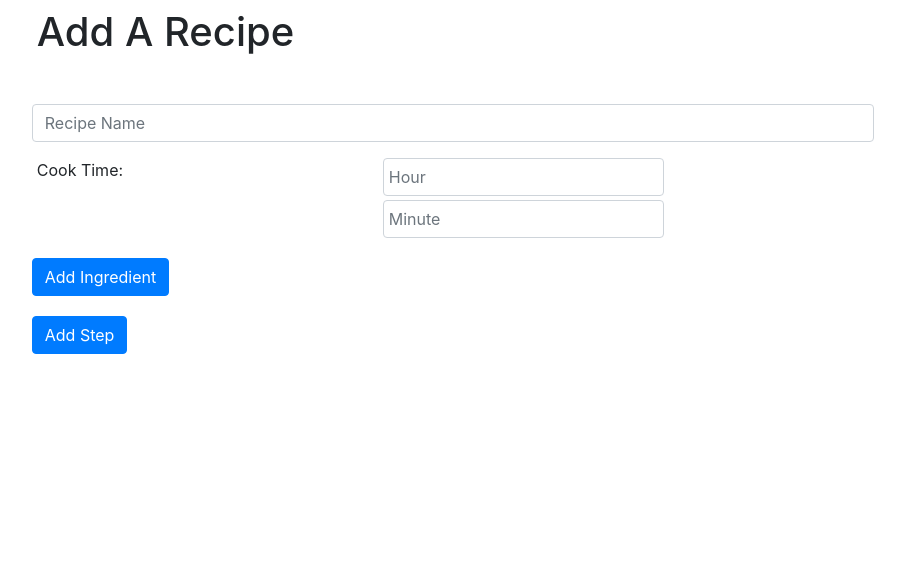
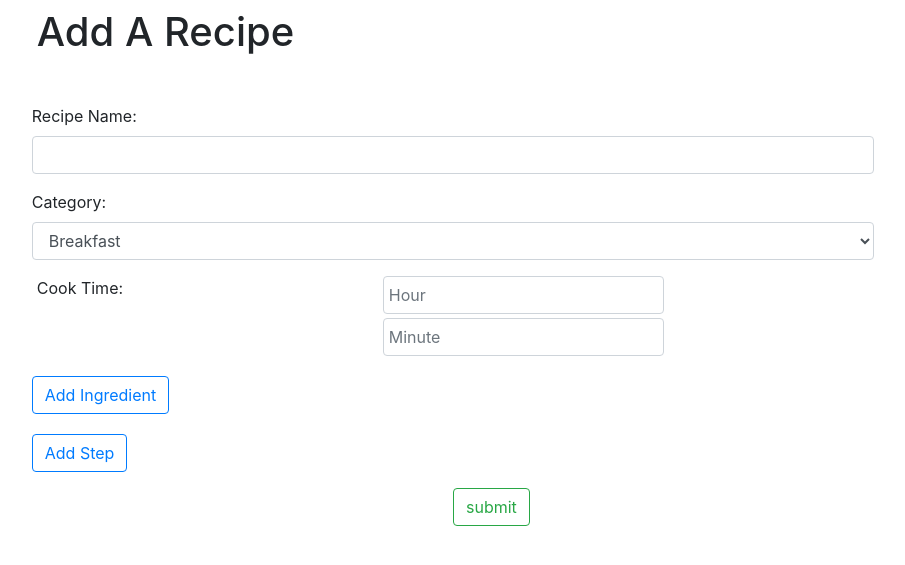
Before and after one commit to quinnmicha/Recipe, a PHP site: page /addRecipe.php in a window 1280 px wide. Shown: the part 56-621 px from the top of the page, without its empty margins (187-1092 px from the left). Run offline with PHP 8.4, Linux system fonts and the light colour scheme; a stand-in replaces the project's code that opens the database connection.

Commit message:
added category and began testing POST variables

```diff
--- a/addRecipe.php
+++ b/addRecipe.php
@@ -2,8 +2,14 @@
 
 include __DIR__ . '/Model/model_recipe.php';
 
+$categories = ["Breakfast", "Lunch", "Dinner", "Appetizer", "Side Dish", "Desert"];
 session_start();
 
+$name= filter_input(INPUT_POST, 'recipeName');
+$cat = filter_input(INPUT_POST, 'category');
+$cookHour = filter_input(INPUT_POST, 'cookHour');
+$cookMinute = filter_input(INPUT_POST, 'cookMinute');
+echo $name, $cat, $cookHour, $cookMinute;
 
 
 ?>
@@ -42,11 +48,21 @@ session_start();
 <div class="container pt-2">
     <div class='w-75 m-auto'>
         <h1>Add A Recipe</h1>
+        <form method="post">
             <div class="form-row mt-5">
-            <input type="text" class='form-control' name="recipeName" placeholder="Recipe Name">
+                <label for="recipeName">Recipe Name:</label>
+                <input type="text" class='form-control' name="recipeName" id="recipeName" placeholder="">
             </div>
             <div class="form-row mt-3">
-            <label for="cookHour" class="control-label col-4">Cook Time:</label>
+                <label for="category">Category:</label>
+                <select class="form-control" id="category" name="category">
+                    <?php foreach($categories as $categ): ?>
+                    <option><?php echo $categ;?></option>
+                    <?php endforeach;?>
+                </select>
+              </div>
+            <div class="form-row mt-3">
+                <label for="cookHour" class="col-4">Cook Time:</label>
                 <input type="text" class="form-control offset-1 col-4" id="cookHour" name="cookHour" placeholder="Hour">
                 <input type="text" class="form-control offset-5 col-4 mt-1" name="cookMinute" placeholder="Minute">
 
@@ -56,7 +72,7 @@ session_start();
 
                 </div>
                 <div>
-                <button class="btn btn-primary addIngredient mt-1">Add Ingredient</button>
+                    <button class="btn btn-outline-primary addIngredient mt-1">Add Ingredient</button>
                 </div>
 
                 <script>
@@ -74,7 +90,7 @@ session_start();
 
                 </div>
                 <div>
-                <button class="btn btn-primary addStep mt-1">Add Step</button>
+                    <input type="button" class="btn btn-outline-primary addStep mt-1" value="Add Step">
                     <script>
                     stepNumber=1;
                     $(".addStep").click(function(){
@@ -87,6 +103,10 @@ session_start();
                     </script>
                 </div>
             </div>
+            <div class="form-row mt-3">
+                <input type="submit" class="offset-6 btn btn-outline-success" value="submit">
+            </div>
+        </form>
     </div>
 
 
```
Lines whose indentation alone changed are shown as unchanged.
